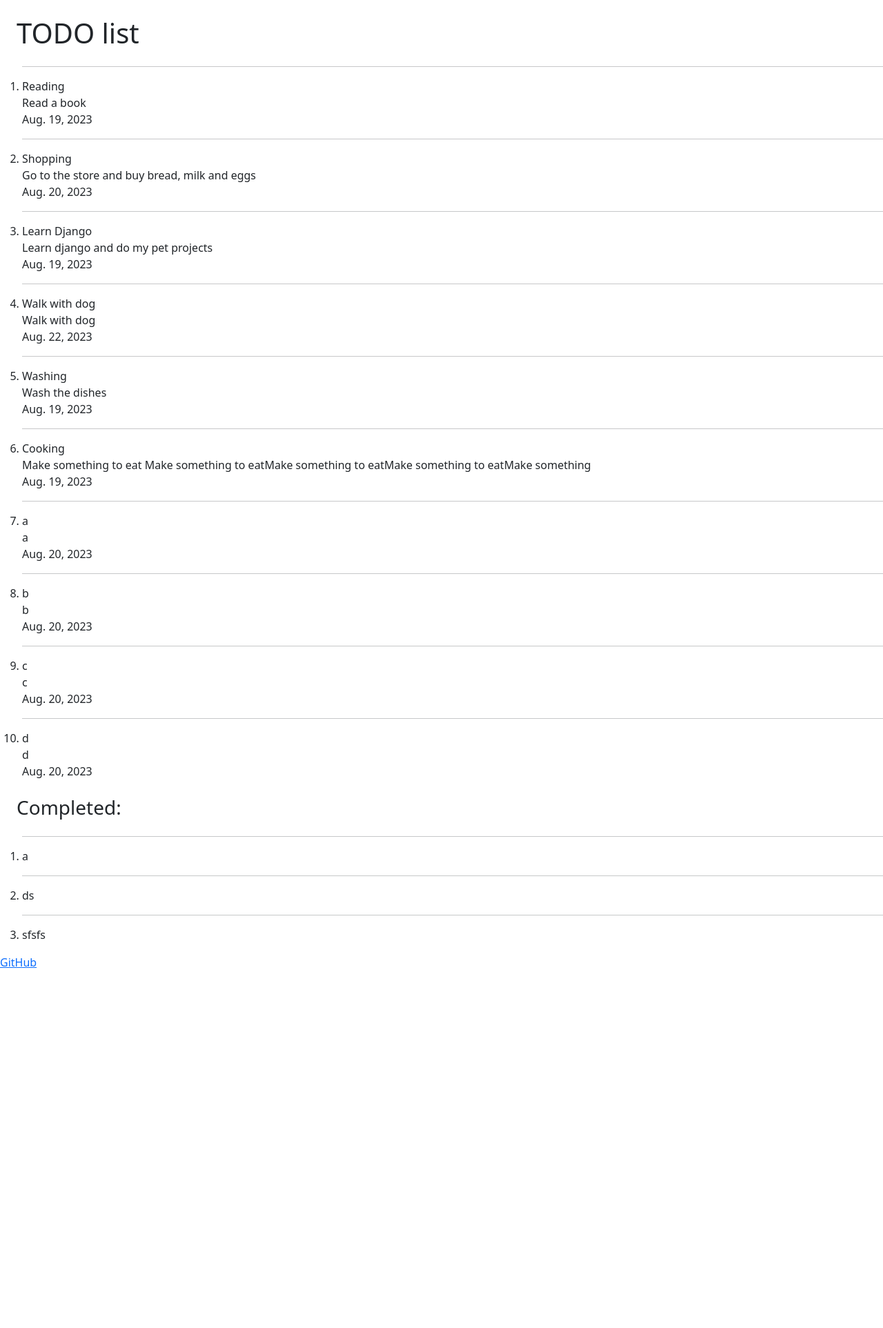
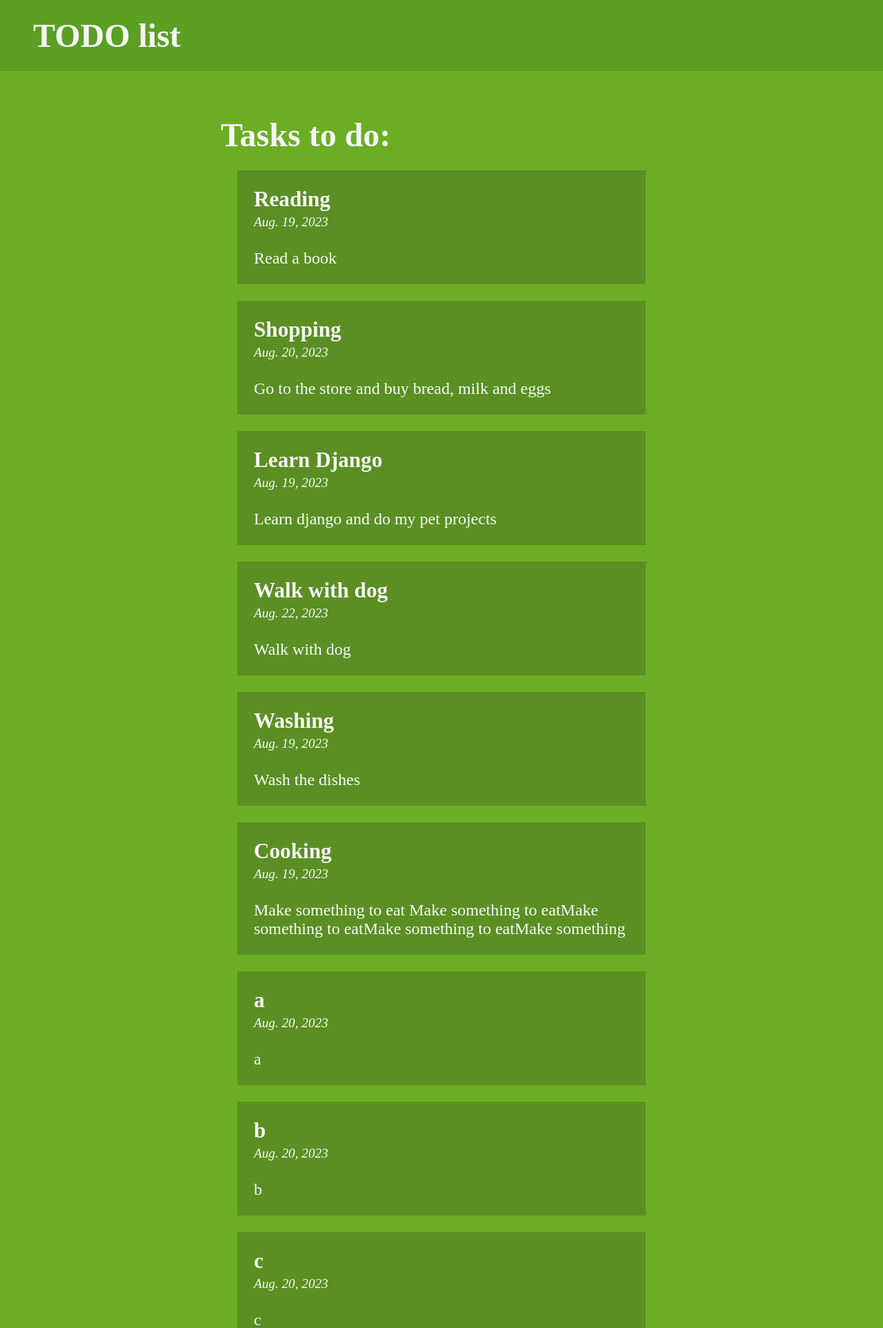
Before and after one commit to VeRhont/todo-list, a Django app: page / in a window 1280 px wide. Shown: the top 1925 px of the page at 69% size. Before the commit the page ends 1403 px from the top, so only its background shows below. Run offline with Django 4.2, Linux system fonts and the light colour scheme; data comes from the database, SQL or seed files in the repository; both versions use the stored data as it was after the commit.

Commit message:
Finished

```diff
--- /dev/null
+++ b/todolistproject/static/styles.css
@@ -0,0 +1,64 @@
+* {
+    margin: 0px;
+    padding: 0px;
+    font-size: 24px;
+}
+
+body {
+    color: mintCream;
+    background-color: #6BAE23;
+}
+
+#navbar {
+    padding: 1rem 2rem;
+    width: 100vw;
+    background-color: #5B9F23;
+    position: fixed;
+}
+
+#navbar h1 {
+    font-size: 2rem;
+    color: whiteSmoke;
+}
+
+#main {
+    width: 50%;
+    margin-inline: auto;
+    padding-top: 5rem;
+}
+
+#main>h2 {
+    font-size: 48px;
+    color: whiteSmoke;
+    margin: 2rem 0 1rem 0;
+}
+
+.list {
+    list-style: none;
+}
+
+.list-item {
+    background-color: #5B8F23;
+    margin: 1rem;
+    padding: 1rem 1rem;
+}
+
+.list-item h6 {
+    font-size: 1.3rem;
+    color: whiteSmoke;
+}
+
+.list-item i {
+    font-size: 0.8rem;
+}
+
+.footer {
+    margin-top: 4rem;
+    padding: 1rem;
+    background-color: #5B9F23;
+}
+
+.footer a {
+    color: whiteSmoke;
+    text-decoration: none;
+}
--- a/todolistproject/tasks/models.py
+++ b/todolistproject/tasks/models.py
@@ -4,7 +4,7 @@ from datetime import datetime
 
 class Task(models.Model):
     name = models.CharField(max_length=50, blank=False)
-    description = models.CharField(max_length=100, blank=False)
+    description = models.CharField(max_length=250, blank=False)
     is_done = models.BooleanField(default=False, blank=False)
     creation_date = models.DateField(default=datetime.now, blank=True)
 
--- a/todolistproject/templates/index.html
+++ b/todolistproject/templates/index.html
@@ -7,35 +7,43 @@
           content="width=device-width, user-scalable=no, initial-scale=1.0, maximum-scale=1.0, minimum-scale=1.0">
     <meta http-equiv="X-UA-Compatible" content="ie=edge">
     <title>Document</title>
-    <link href="https://cdn.jsdelivr.net/npm/bootstrap@5.3.1/dist/css/bootstrap.min.css" rel="stylesheet" integrity="sha384-4bw+/aepP/YC94hEpVNVgiZdgIC5+VKNBQNGCHeKRQN+PtmoHDEXuppvnDJzQIu9" crossorigin="anonymous">
+    <link rel="stylesheet" href="/static/styles.css">
 </head>
 
 <body>
-    <nav>
+    <nav id="navbar">
         <header>
-            <h1 class="m-4">TODO list</h1>
+            <h1>TODO list</h1>
         </header>
     </nav>
 
-    <main>
-        <ol>
+    <main id="main">
+        <h2>Tasks to do:</h2>
+        <ol class="list">
             {% for task in tasks_todo %}
-                <hr>
+            <div class="list-item">
                 <li>
-                    {{ task.name }} <br>
-                    {{ task.description }} <br>
-                    {{ task.creation_date }} <br>
+                    <h6>{{ task.name }}</h6>
+                    <i>{{ task.creation_date }}</i>
+                    <br>
+                    <br>
+                    <p>{{ task.description }}</p>
                 </li>
+            </div>
+
             {% endfor %}
         </ol>
 
-        <h3 class="m-4">Completed:</h3>
-        <ol>
+        <h2>Completed:</h2>
+        <ol class="list">
             {% for task in completed_tasks %}
-                <hr>
+            <div class="list-item">
                 <li>
-                    {{ task.name }}
+                    <h6>{{ task.name }}</h6>
+                    <br>
+                    <p>{{ task.description }}</p>
                 </li>
+            </div>
             {% endfor %}
         </ol>
     </main>
```
Also changed, not shown: todolistproject/todolistproject/settings.py (+6 -2 lines), todolistproject/db.sqlite3, todolistproject/static/styles/styles.css (deleted), todolistproject/tasks/migrations/0004_alter_task_description.py (added).
